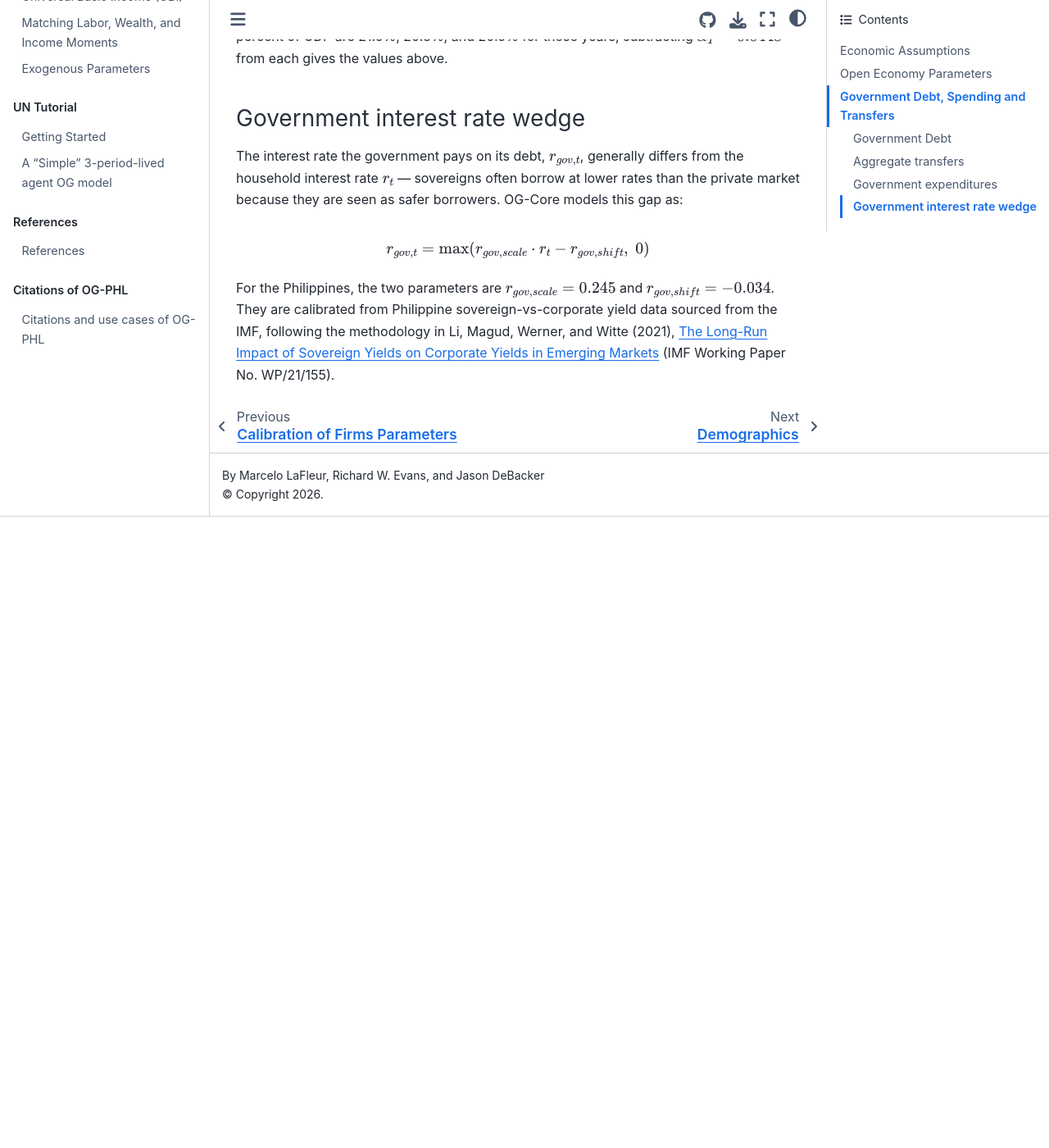
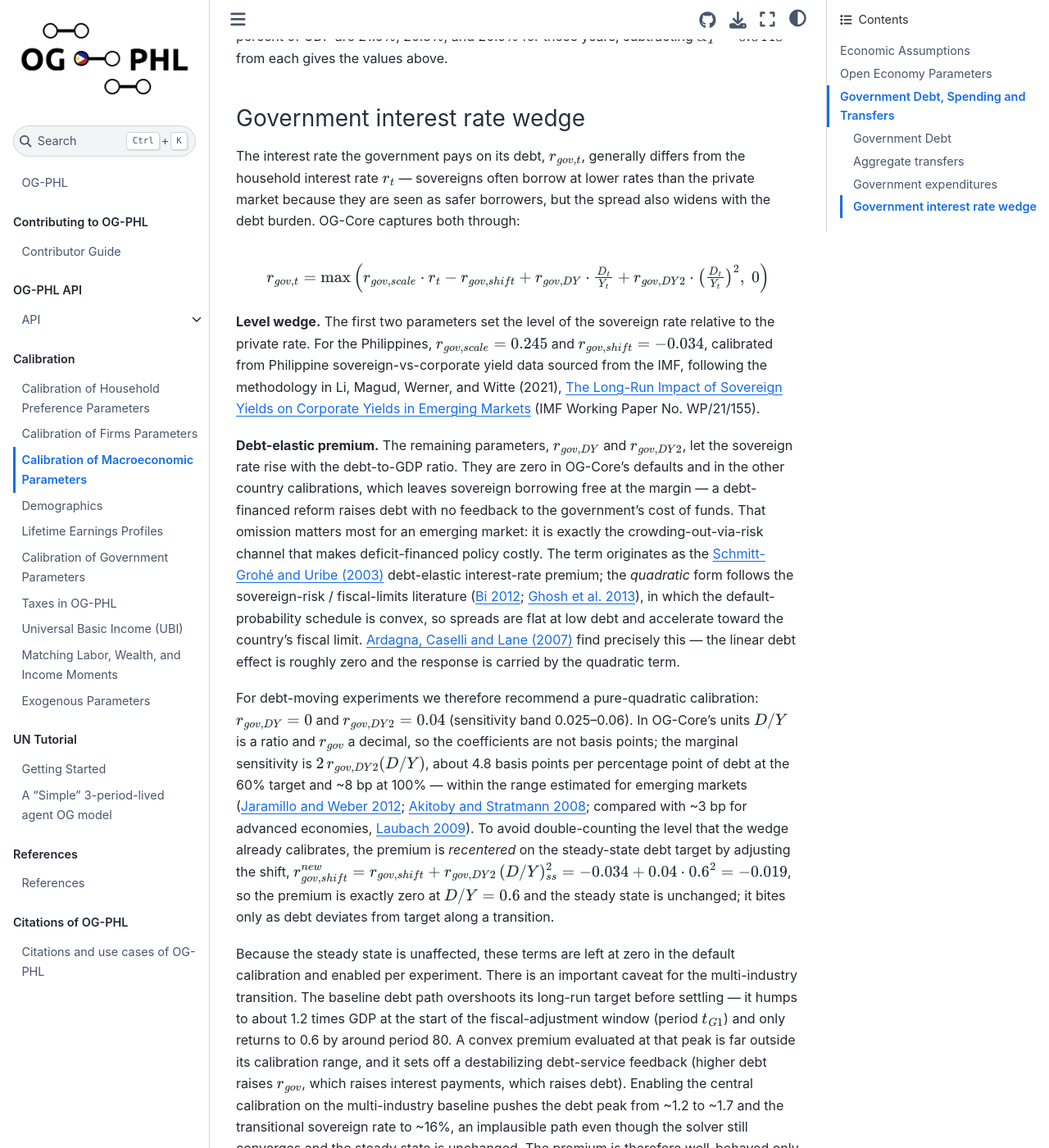
Before and after one commit to EAPD-DRB/OG-PHL, a Jupyter Book: the page built from docs/book/content/calibration/macro.md, in a window 1280 px wide and 1400 px high, scrolled down 2912 px. Shown: the whole window at 82% size. Built offline with Jupyter Book 1.0.4 settings and Sphinx 7.4.7 and the Sphinx Book theme 1.1.4, drawn with Linux system fonts in a browser that asks for light colours; comment, search, counter and statistics services are not loaded; before the commit the page ends 3542 px from its top, so only the background shows below that; some of the changed text lies outside the part shown.

Commit message:
Document debt-elastic sovereign premium (quadratic, recentered) as an opt-in

```diff
--- a/docs/book/content/calibration/macro.md
+++ b/docs/book/content/calibration/macro.md
@@ -49,8 +49,14 @@
 
 ### Government interest rate wedge
 
-The interest rate the government pays on its debt, $r_{gov,t}$, generally differs from the household interest rate $r_t$ — sovereigns often borrow at lower rates than the private market because they are seen as safer borrowers. OG-Core models this gap as:
+The interest rate the government pays on its debt, $r_{gov,t}$, generally differs from the household interest rate $r_t$ — sovereigns often borrow at lower rates than the private market because they are seen as safer borrowers, but the spread also widens with the debt burden. OG-Core captures both through:
 
-$$r_{gov,t} = \max(r_{gov,scale} \cdot r_t - r_{gov,shift},\; 0)$$
+$$r_{gov,t} = \max\Big(r_{gov,scale} \cdot r_t - r_{gov,shift} + r_{gov,DY} \cdot \tfrac{D_t}{Y_t} + r_{gov,DY2} \cdot \big(\tfrac{D_t}{Y_t}\big)^2,\; 0\Big)$$
 
-For the Philippines, the two parameters are $r_{gov,scale} = 0.245$ and $r_{gov,shift} = -0.034$. They are calibrated from Philippine sovereign-vs-corporate yield data sourced from the IMF, following the methodology in Li, Magud, Werner, and Witte (2021), [The Long-Run Impact of Sovereign Yields on Corporate Yields in Emerging Markets](https://www.imf.org/en/Publications/WP/Issues/2021/06/04/The-Long-Run-Impact-of-Sovereign-Yields-on-Corporate-Yields-in-Emerging-Markets-50224) (IMF Working Paper No. WP/21/155).
+**Level wedge.** The first two parameters set the level of the sovereign rate relative to the private rate. For the Philippines, $r_{gov,scale} = 0.245$ and $r_{gov,shift} = -0.034$, calibrated from Philippine sovereign-vs-corporate yield data sourced from the IMF, following the methodology in Li, Magud, Werner, and Witte (2021), [The Long-Run Impact of Sovereign Yields on Corporate Yields in Emerging Markets](https://www.imf.org/en/Publications/WP/Issues/2021/06/04/The-Long-Run-Impact-of-Sovereign-Yields-on-Corporate-Yields-in-Emerging-Markets-50224) (IMF Working Paper No. WP/21/155).
+
+**Debt-elastic premium.** The remaining parameters, $r_{gov,DY}$ and $r_{gov,DY2}$, let the sovereign rate rise with the debt-to-GDP ratio. They are zero in OG-Core's defaults and in the other country calibrations, which leaves sovereign borrowing free at the margin — a debt-financed reform raises debt with no feedback to the government's cost of funds. That omission matters most for an emerging market: it is exactly the crowding-out-via-risk channel that makes deficit-financed policy costly. The term originates as the [Schmitt-Grohé and Uribe (2003)](https://www.nber.org/system/files/working_papers/w9270/w9270.pdf) debt-elastic interest-rate premium; the *quadratic* form follows the sovereign-risk / fiscal-limits literature ([Bi 2012](https://www.sciencedirect.com/science/article/abs/pii/S0014292111001085); [Ghosh et al. 2013](https://www.nber.org/system/files/working_papers/w16782/w16782.pdf)), in which the default-probability schedule is convex, so spreads are flat at low debt and accelerate toward the country's fiscal limit. [Ardagna, Caselli and Lane (2007)](https://www.ecb.europa.eu/pub/pdf/scpwps/ecbwp411.pdf) find precisely this — the linear debt effect is roughly zero and the response is carried by the quadratic term.
+
+For debt-moving experiments we therefore recommend a pure-quadratic calibration: $r_{gov,DY} = 0$ and $r_{gov,DY2} = 0.04$ (sensitivity band 0.025–0.06). In OG-Core's units $D/Y$ is a ratio and $r_{gov}$ a decimal, so the coefficients are not basis points; the marginal sensitivity is $2\,r_{gov,DY2}(D/Y)$, about 4.8 basis points per percentage point of debt at the 60% target and ~8 bp at 100% — within the range estimated for emerging markets ([Jaramillo and Weber 2012](https://www.imf.org/external/pubs/ft/wp/2012/wp12198.pdf); [Akitoby and Stratmann 2008](https://www.imf.org/external/pubs/ft/wp/2006/wp0616.pdf); compared with ~3 bp for advanced economies, [Laubach 2009](https://www.federalreserve.gov/pubs/feds/2003/200312/200312pap.pdf)). To avoid double-counting the level that the wedge already calibrates, the premium is *recentered* on the steady-state debt target by adjusting the shift, $r_{gov,shift}^{new} = r_{gov,shift} + r_{gov,DY2}\,(D/Y)_{ss}^2 = -0.034 + 0.04 \cdot 0.6^2 = -0.019$, so the premium is exactly zero at $D/Y = 0.6$ and the steady state is unchanged; it bites only as debt deviates from target along a transition.
+
+Because the steady state is unaffected, these terms are left at zero in the default calibration and enabled per experiment. There is an important caveat for the multi-industry transition. The baseline debt path overshoots its long-run target before settling — it humps to about 1.2 times GDP at the start of the fiscal-adjustment window (period $t_{G1}$) and only returns to 0.6 by around period 80. A convex premium evaluated at that peak is far outside its calibration range, and it sets off a destabilizing debt-service feedback (higher debt raises $r_{gov}$, which raises interest payments, which raises debt). Enabling the central calibration on the multi-industry baseline pushes the debt peak from ~1.2 to ~1.7 and the transitional sovereign rate to ~16%, an implausible path even though the solver still converges and the steady state is unchanged. The premium is therefore well-behaved only where debt stays in a moderate range (it adds ~180 bp at $D/Y = 0.9$); applying it to the multi-industry model requires either taming the baseline overshoot first or capping the premium. We keep it off by default for this reason.
```
